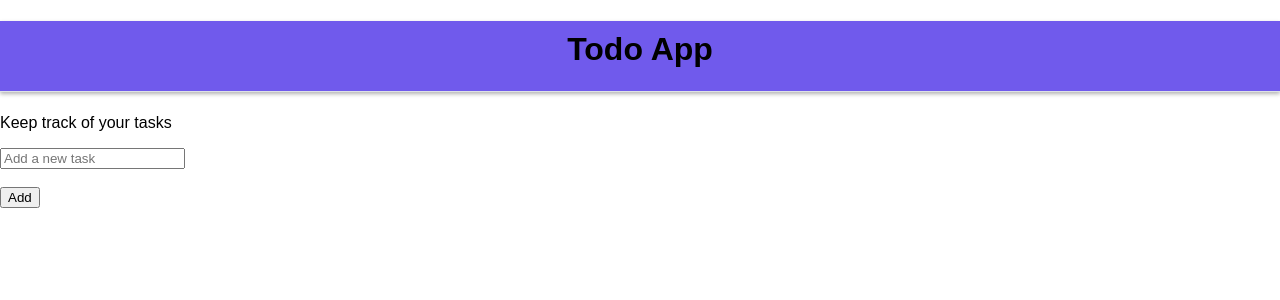
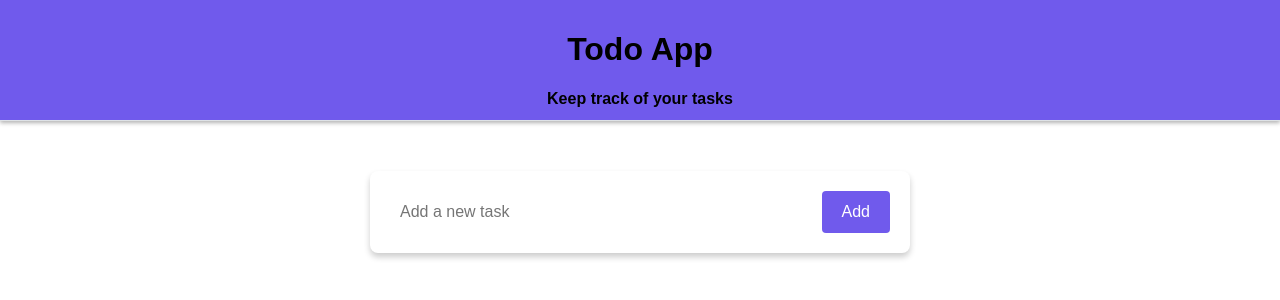
Before and after one commit to gabrielal4k/todoapp_react, a React (Vite) app in the folder todoapp/: page / in a window 1280 px wide. Shown: the top 300 px of the page. Built offline with nearby package versions, Linux system fonts and the light colour scheme.

Commit message:
styling form

```diff
--- /dev/null
+++ b/todoapp/src/component/Form.jsx
@@ -0,0 +1,29 @@
+import { useState } from "react";
+import styles from "./form.module.css";
+
+
+export default function Form({todos, setTodos}){
+    const [todo, setTodo] = useState("");
+
+    function handleSubmit(e) {
+
+        e.preventDefault();
+        setTodos([...todos, todo]);
+        setTodo("");
+    }
+
+    return(
+             <form className={styles.todoform} onSubmit={handleSubmit}>
+                <div className={styles.inputContainer}>
+                    <input type="text"
+                        className={styles.modernInput}
+                        onChange={(e) => setTodo(e.target.value) }
+                        value={todo}
+                        placeholder="Add a new task" />
+                    <button
+                        className={styles.modernButton}
+                        type="submit">Add</button>
+                </div>
+            </form>
+        );
+}
--- a/todoapp/src/component/Header.jsx
+++ b/todoapp/src/component/Header.jsx
@@ -2,8 +2,8 @@ import styles from './header.module.css';
 
 export default function Header(){
     return (
-        <div >
-            <h1 className={styles.header}>Todo App</h1>
+        <div className={styles.header}>
+            <h1 >Todo App</h1>
             <p>Keep track of your tasks</p>
         </div>
     );
--- a/todoapp/src/component/Todo.jsx
+++ b/todoapp/src/component/Todo.jsx
@@ -1,32 +1,17 @@
 import { useState } from "react";
 import TodoItem from "./TodoItem";
+import Form from "./Form";
+import TodoList from "./TodoList";
 
 
 export default function Todo(){
 
-    const [todo, setTodo] = useState("");
     const [todos, setTodos] = useState([]);
-
-    function handleSubmit(e) {
-
-        e.preventDefault();
-        setTodos([...todos, todo]);
-        setTodo("");
-    }
 
     return (
         <div>
-            <form onSubmit={handleSubmit}>
-                <input type="text" onChange={(e) => setTodo(e.target.value) } value={todo} placeholder="Add a new task" />
-                <br />
-                <br />
-                <button type="submit">Add</button>
-            </form>
-
-            {todos.map(item => (
-                <TodoItem key={item} item={item} />
-            ))}
-
+            <Form todos={todos} setTodos={setTodos} />
+            <TodoList todos={todos} />
         </div>
     );
 }
--- /dev/null
+++ b/todoapp/src/component/TodoList.jsx
@@ -0,0 +1,13 @@
+import TodoItem from "./TodoItem";
+
+export default function TodoList({todos}) {
+
+
+    return (
+        <div>
+            {todos.map(item => (
+                <TodoItem key={item} item={item} />
+            ))}
+        </div>
+    );
+}
--- /dev/null
+++ b/todoapp/src/component/form.module.css
@@ -0,0 +1,44 @@
+
+.todoform{
+    background-color: white;
+    border-radius: 8px;
+    padding: 20px;
+    box-shadow: 0 4px 6px rgba(0, 0, 0, 0.2);
+    width: 500px;
+    margin: 0 auto;
+    margin-top: 50px;
+}
+
+.modernInput {
+    width: 100%;
+    padding: 10px;
+    /* border: 1px solid #ccc; */
+    border:none;
+    border-radius: 4px;
+    box-sizing: border-box;
+    font-size: 16px;
+}
+
+.modernInput:focus{
+    border-color: #007bff;
+    outline: none;
+}
+
+.modernButton {
+    background-color:  rgb(112, 90, 236);
+    color: white;
+    padding: 12px 20px;
+    border: none;
+    border-radius: 4px;
+    cursor: pointer;
+    font-size: 16px;
+    display: inline-block;
+}
+
+.modernButton:hover {
+    background-color: #0056b3;
+}
+
+.inputContainer {
+    display: flex;;
+}
--- a/todoapp/src/component/header.module.css
+++ b/todoapp/src/component/header.module.css
@@ -4,7 +4,7 @@
   align-items: center;
   justify-content: center;
   padding: 10px;
-  height: 50px;
+  height: 100px;
   background-color: rgb(112, 90, 236);
   border-bottom: 1px solid #dee2e6;
   font-weight: bold;
```
